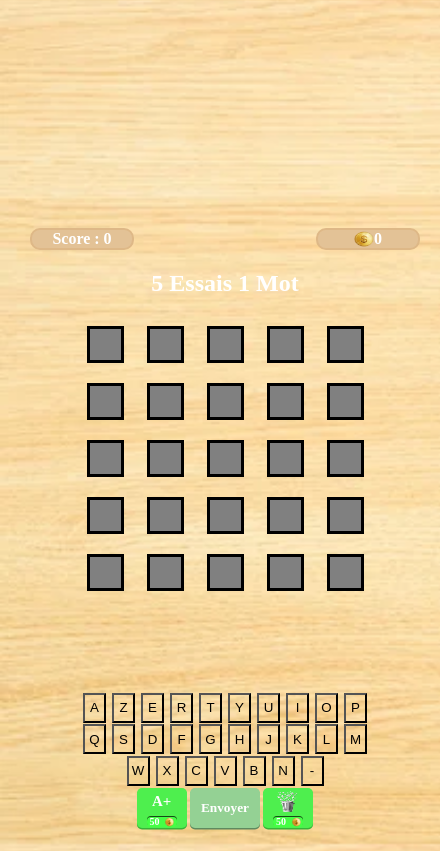
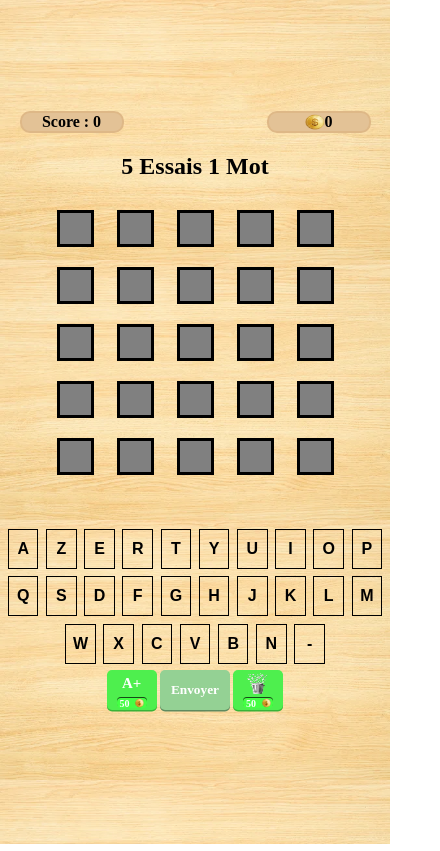
Before and after one commit to Ronaldy02/Jeu, a plain HTML site: page 5 essais 1 mot/index.html in a window 390 px wide. Shown: the whole page, 440 px wide, since content can reach past the window. Drawn offline with Linux system fonts and the light colour scheme.

Commit message:
Ajustement de l'interface V2

```diff
--- a/5 essais 1 mot/index.html
+++ b/5 essais 1 mot/index.html
@@ -57,7 +57,7 @@
 
             <h2 id="Resultat">
                 <div id="clavier">
-                    <div id="ligne1">
+                    <div id="ligne1" class="line">
                         <button id="A" class="key" >A</button>
                         <button class="key" id="Z">Z</button>
                         <button class="key" id="E" >E</button>
@@ -69,7 +69,7 @@
                         <button class="key" id="O">O</button>
                         <button class="key" id="P" >P</button>
                     </div>
-                    <div id="ligne2">
+                    <div id="ligne2" class="line">
                         <button class="key" id="Q">Q</button>
                         <button class="key" id="S">S</button>
                         <button class="key" id="D">D</button>
@@ -81,7 +81,7 @@
                         <button class="key" id="L">L</button>
                         <button class="key" id="M">M</button>
                     </div>
-                    <div id="ligne3">
+                    <div id="ligne3" class="line">
                         <button class="key" id="W">W</button>
                         <button class="key" id="X">X</button>
                         <button class="key" id="C">C</button>
--- a/5 essais 1 mot/style.css
+++ b/5 essais 1 mot/style.css
@@ -1,23 +1,25 @@
 body{
+    max-width: 100vw;
     width: 100vw;
     height: 100vh;
+    overflow: hidden;
     display :flex ;
     flex-wrap: wrap;
     flex-direction: column;
     align-items: center;
     justify-content: center;
     background-image: url('media/depositphotos_83932946-stock-photo-natural-wood-pattern.jpg');
-    /* background-image: url('90594545-mission-word-cloud-collage-business-concept-background.jpg'); */
-    background-size: cover;
-    opacity: 1;
-    margin:0 0;
+    background-size: 100vw;
+    margin: 0 0;
+    padding: 0 0;
 }
 #header{
     display: flex;
+    max-width: 100%;
     width: 100%;
     justify-content: space-between;
-    margin: 0 10px ;
-    padding: 0 20px;
+    padding: 0 5%;
+    box-sizing: border-box;
 }
 #score, #balance{
     border: 2px solid burlywood;
@@ -26,7 +28,7 @@ body{
     width: 150px;
     display: flex;
     justify-content: center;
-    color: white;
+    color: black;
     font-weight: bold;
 }
 #imgpiece {
@@ -38,13 +40,14 @@ body{
     width:100%;
     margin: 5%;
     text-align: center;
+
 }
 #container{
     display: flex;
     flex-direction: column;
     align-items: center;
-    width: 500px;
-    height: 300px;
+    width: 90%;
+    height: fit-content;
     margin: 0 5% ;
     /* background-color: rgb(0, 255, 30); */
 }
@@ -58,7 +61,7 @@ body{
 }
 #titre1 {
     display: none;
-    color: white;
+    color: black;
 }
 
 .box{
@@ -81,14 +84,25 @@ body{
 
 #clavier {
     display: none;
-    margin-top: 70px;
+    width: 98vw;
+    margin-top: auto;
     align-items: center;
+}
+.line{
+    display: flex;
+    width: 100%;
+    justify-content: center;
 }
 .key {
     background-color: unset;
-    width: 23px;
-    height: 30px;
-    padding: 3px;
+    width: 8%;
+    height: 40px;
+    padding: 1%;
+    margin: 1%;
+    font-weight: bold;
+    font-size: medium;
+    color: black;
+    border: 1px solid black;
 }
 
 .boutons{
@@ -181,13 +195,13 @@ body{
 #bonus{
     float:right;
 }
-#ombre {
+/* #ombre {
     position: absolute;
     background-color: #f0f0f0;
     opacity: 80%;
     width: 100vw;
     height: 100vh;
-}
+} */
 #congratulations,
 #gameover {
     position: absolute;
@@ -298,6 +312,7 @@ Button:hover {
 
     #titre1 {
         display: block;
+        color: black;
     }
     #container{
         width: 300px;
```
